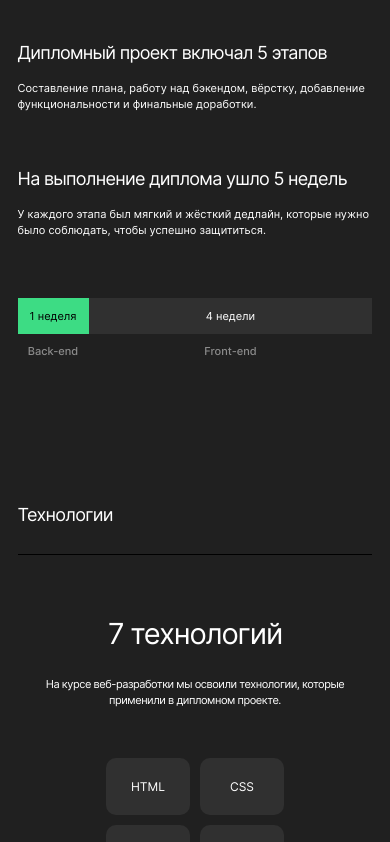
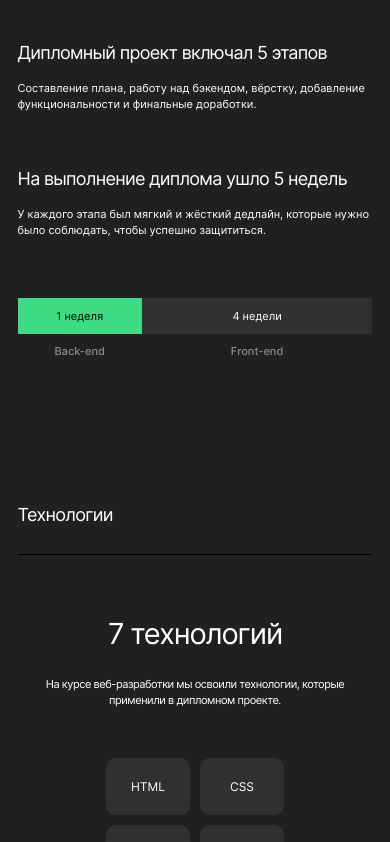
Before and after one commit to netitov/movies-explorer-frontend, a React (Create React App) app: page / in a window 390 px wide. Shown: the part 799-1641 px from the top of the page. Built offline with nearby package versions, Linux system fonts and the light colour scheme.

Commit message:
correct width of aboutproject__line for 320 screen

```diff
--- a/src/components/AboutProject/AboutProject.css
+++ b/src/components/AboutProject/AboutProject.css
@@ -170,4 +170,10 @@
   .aboutProject__line:last-of-type {
     padding-bottom: 59px;
   }
+  .aboutProject__line_size_s {
+    width: 35%;
+  }
+  .aboutProject__line_size_l {
+    width: 65%;
+  }
 }
```
Also changed, not shown: 1 other file (tests, documents, lock files or other folders).
